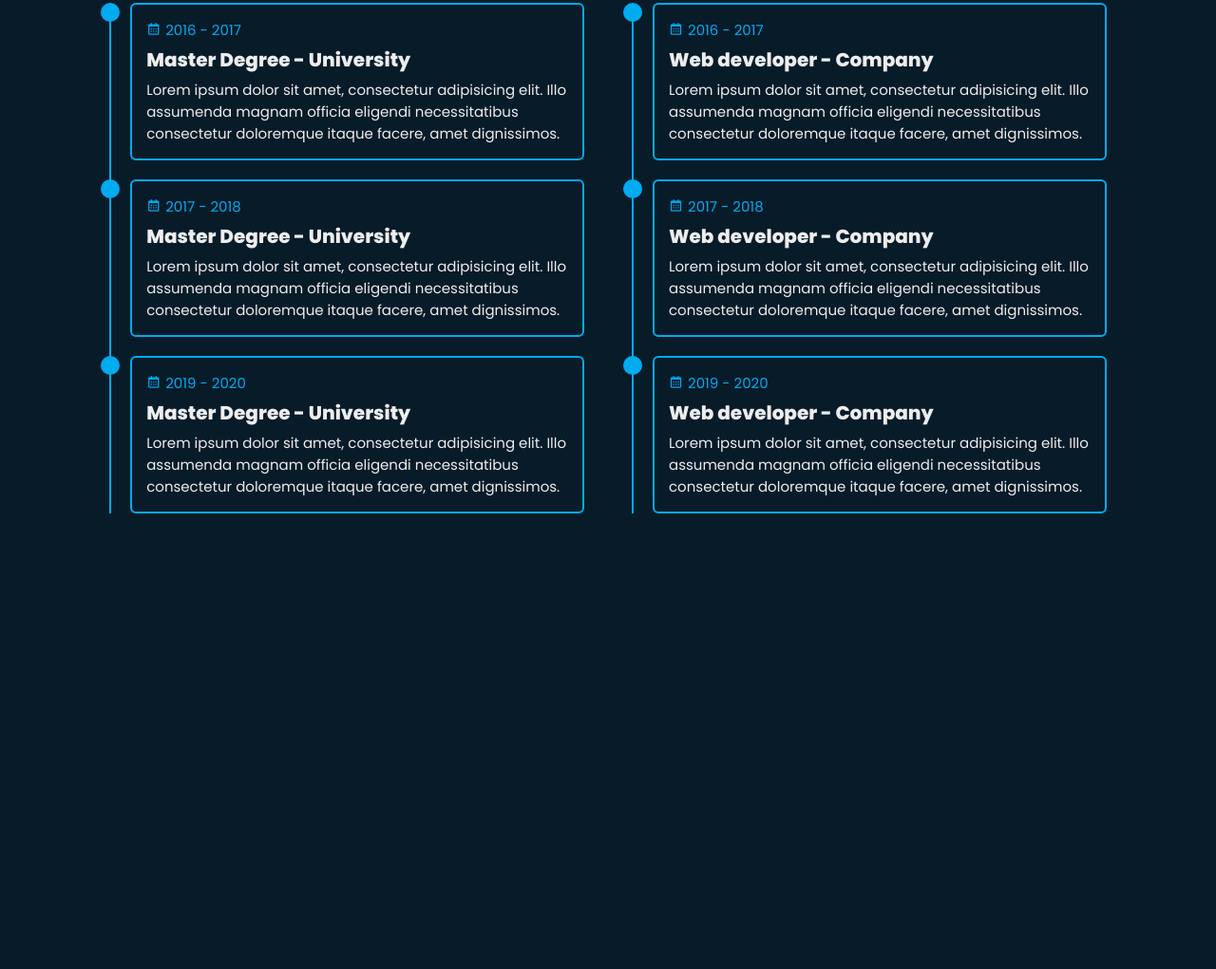
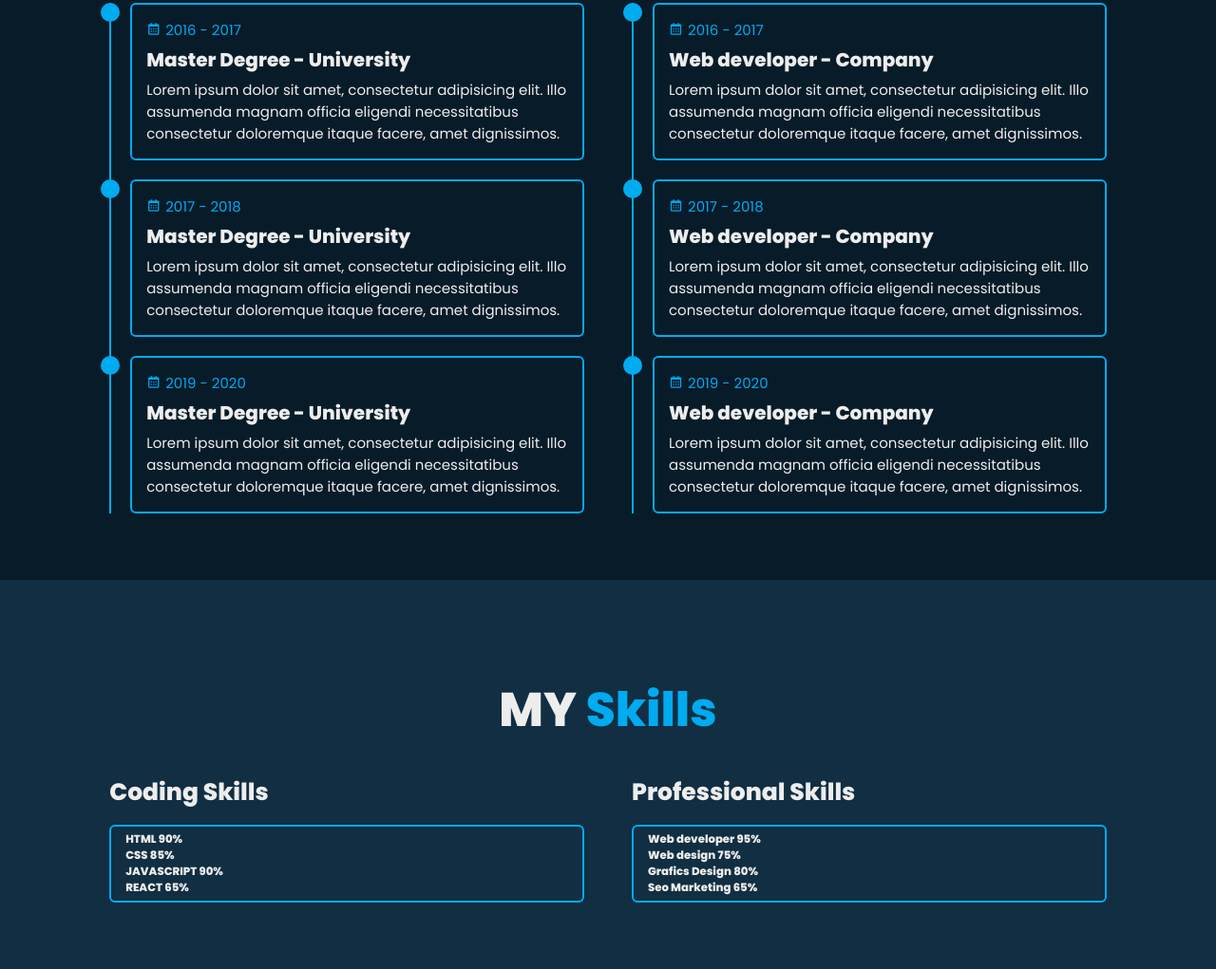
Before and after one commit to tariik12/new-portfolio-html-css-js, a plain HTML site: page index.html in a window 1280 px wide. Shown: the part 2015-3036 px from the top of the page at 95% size. Before the commit the page ends 2626 px from the top, so only its background shows below. Drawn offline with nearby package versions, Linux system fonts and the light colour scheme.

Commit message:
skills section running

```diff
--- a/index.css
+++ b/index.css
@@ -387,3 +387,32 @@ width: 15rem;
     font-size: 1.5rem;
     padding-top: .5rem;
 }
+
+.skills {
+    min-height: auto;
+    padding-bottom: 7rem;
+    background: var(--second-bg-color);
+}
+.skills .skills_row {
+    display: flex;
+    flex-wrap: wrap;
+    gap: 5rem;
+
+}
+
+.skills_row .skills_column{
+    flex: 1 1 40rem;
+}
+
+.skills_column .title {
+    font-size: 2.5rem;
+    margin: 0 0 1.5rem;
+}
+
+.skills_box .skills_content {
+    position: relative;
+    border: .2rem solid var(--main-color);
+    border-radius: .6rem;
+    padding: .5rem 1.5rem;
+
+}
--- a/index.html
+++ b/index.html
@@ -141,8 +141,77 @@
         </div>
     </section>
 
+<!-- skill section -->
 
+<section class="skills" id="skills">
+    <h2 class="heading">MY <span>Skills</span></h2>
+    <div class="skills_row">
+        <div class="skills_column">
+            <h3 class="title">Coding Skills</h3>
 
+            <div class="skills_box">
+                <div class="skills_content">
+                  <div class="progress">
+                    <h3>HTML
+                        <sapn>90%</sapn>
+                    </h3>
+                    <div class="bar"><span></span></div>
+                  </div>
+                  <div class="progress">
+                    <h3>CSS
+                        <sapn>85%</sapn>
+                    </h3>
+                    <div class="bar"><span></span></div>
+                  </div>
+                  <div class="progress">
+                    <h3>JAVASCRIPT
+                        <sapn>90%</sapn>
+                    </h3>
+                    <div class="bar"><span></span></div>
+                  </div>
+                  <div class="progress">
+                    <h3>REACT
+                        <sapn>65%</sapn>
+                    </h3>
+                    <div class="bar"><span></span></div>
+                  </div>
+                </div>
+            </div>
+        </div>
+        <div class="skills_column">
+            <h3 class="title">Professional Skills</h3>
+
+            <div class="skills_box">
+                <div class="skills_content">
+                  <div class="progress">
+                    <h3> Web developer
+                        <sapn>95%</sapn>
+                    </h3>
+                    <div class="bar"><span></span></div>
+                  </div>
+                  <div class="progress">
+                    <h3>Web design
+                        <sapn>75%</sapn>
+                    </h3>
+                    <div class="bar"><span></span></div>
+                  </div>
+                  <div class="progress">
+                    <h3>Grafics Design
+                        <sapn>80%</sapn>
+                    </h3>
+                    <div class="bar"><span></span></div>
+                  </div>
+                  <div class="progress">
+                    <h3>Seo Marketing
+                        <sapn>65%</sapn>
+                    </h3>
+                    <div class="bar"><span></span></div>
+                  </div>
+                </div>
+            </div>
+        </div>
+    </div>
+</section>
 
 
 
```
